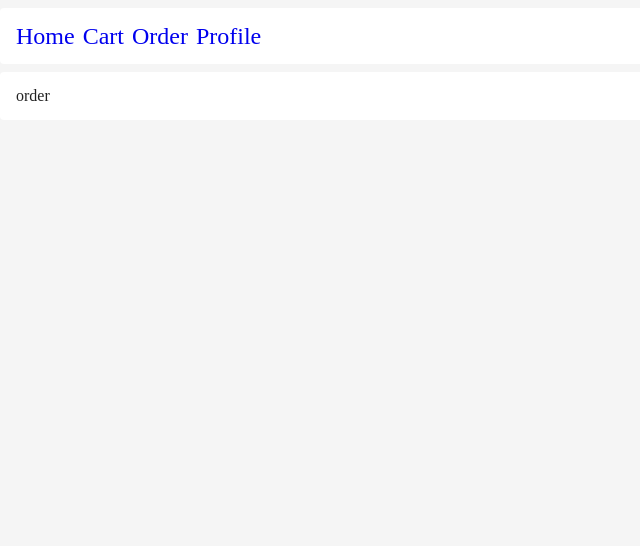
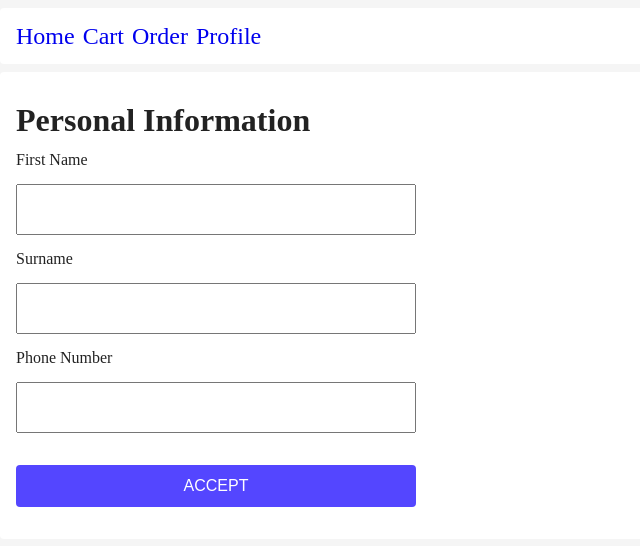
Before and after one commit to memcp/online-shop, a React app: page /order in a window 1280 px wide. Shown: the top 546 px of the page, without its empty margins (0-640 px from the left). Built offline with nearby package versions, Linux system fonts and the light colour scheme.

Commit message:
Add component, to fill personal information order stage.

```diff
--- a/src/components/App.css
+++ b/src/components/App.css
@@ -69,7 +69,16 @@ p {
   padding: 8px 0;
 }
 
-button {
+form {
+  display: flex;
+  flex-direction: column;
+}
+
+input {
+  padding: 16px 24px;
+}
+
+button, input[type="submit"] {
   background-color: #5446ff;
   color: #ffffff;
   padding: 8px 16px;
@@ -88,7 +97,7 @@ button.negative:hover {
   color: #ffffff;
 }
 
-button:hover {
+button:hover, input[type="submit"]:hover {
   background-color: #483be8;
   cursor: pointer;
 }
--- a/src/components/App.jsx
+++ b/src/components/App.jsx
@@ -8,6 +8,7 @@ import Wrapper from './containers/Wrapper';
 import Card from './containers/Card';
 import ProductList from './pages/home/ProductList';
 import Cart from './pages/cart/Cart';
+import Order from './pages/order/Order';
 
 import './App.css';
 
@@ -27,7 +28,7 @@ function App() {
         <Routes>
           <Route path="/" element={<Card><ProductList/></Card>}/>
           <Route path="/cart" element={<Card><Cart/></Card>}/>
-          <Route path="/order" element={<Card>order</Card>}/>
+          <Route path="/order" element={<Card><Order/></Card>}/>
           <Route path="/profile" element={<Card>profile</Card>}/>
         </Routes>
       </Wrapper>
--- /dev/null
+++ b/src/components/pages/order/AddressStage.jsx
@@ -0,0 +1,9 @@
+import React from 'react';
+
+function AddressStage(props) {
+  return (
+    <div>Address Stage</div>
+  );
+}
+
+export default AddressStage;
--- /dev/null
+++ b/src/components/pages/order/CreditCardStage.jsx
@@ -0,0 +1,9 @@
+import React from 'react';
+
+function CreditCardStage(props) {
+  return (
+    <div>Credit Card Stage</div>
+  );
+}
+
+export default CreditCardStage;
--- a/src/components/pages/order/Order.jsx
+++ b/src/components/pages/order/Order.jsx
@@ -0,0 +1,23 @@
+import React from 'react';
+import PersonalInformationStage from './PersonalInformationStage';
+import CreditCardStage from './CreditCardStage';
+import AddressStage from './AddressStage';
+
+import './Order.css';
+
+function Order(props) {
+
+  const currentStage = 'personal-info-stage';
+
+  return (
+    <div className="order">
+      <div className="stages">
+        {currentStage === 'personal-info-stage' ? <PersonalInformationStage/> : null}
+        {currentStage === 'credit-card-stage' ? <CreditCardStage/> : null}
+        {currentStage === 'address-stage' ? <AddressStage/> : null}
+      </div>
+    </div>
+  );
+}
+
+export default Order;
--- /dev/null
+++ b/src/components/pages/order/PersonalInformationStage.css
@@ -0,0 +1,15 @@
+.personal-information-stage form {
+  display: flex;
+
+  width: 400px;
+}
+
+.personal-information-stage input {
+  margin: 16px 0;
+}
+
+.personal-information-stage form input[type="submit"] {
+  padding: 12px 0;
+  font-size: 16px;
+  text-transform: uppercase;
+}
--- /dev/null
+++ b/src/components/pages/order/PersonalInformationStage.jsx
@@ -0,0 +1,23 @@
+import React from 'react';
+
+import './PersonalInformationStage.css';
+
+function PersonalInformationStage(props) {
+
+  return (
+    <div className="personal-information-stage">
+      <h3>Personal Information</h3>
+      <form action="">
+        <label htmlFor="firstname">First Name</label>
+        <input type="text" name="firstname"/>
+        <label htmlFor="surname">Surname</label>
+        <input type="text" name="surname"/>
+        <label htmlFor="surname">Phone Number</label>
+        <input type="text" name="phone number"/>
+        <input type="submit" value="accept"/>
+      </form>
+    </div>
+  );
+}
+
+export default PersonalInformationStage;
```
Also changed, not shown: src/components/pages/order/AddressStage.css (added), src/components/pages/order/CreditCardStage.css (added).
